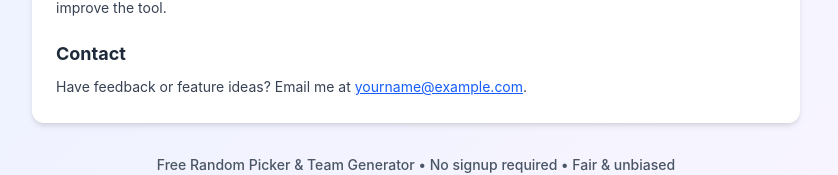
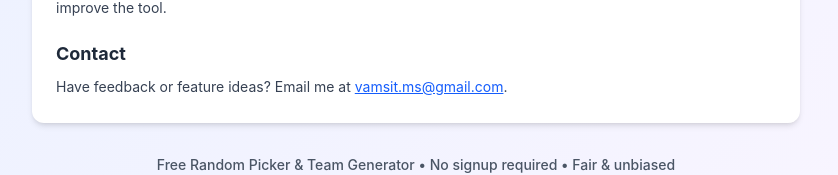
Before and after one commit to krishnavt/random-picker, a React (Vite) app: page / in a window 1280 px wide. Shown: the part 1241-1416 px from the top of the page, without its empty margins (224-1062 px from the left). Built offline with nearby package versions, Linux system fonts and the light colour scheme.

Commit message:
Fix option typo and update contact email

```diff
--- a/src/App.jsx
+++ b/src/App.jsx
@@ -361,7 +361,7 @@ function App() {
           <section>
             <h2 className="text-lg font-bold text-gray-800 mb-2">Contact</h2>
             <p className="text-sm text-gray-700 leading-relaxed">
-              Have feedback or feature ideas? Email me at <a href="mailto:yourname@example.com" className="underline text-blue-600 hover:text-blue-700">yourname@example.com</a>.
+              Have feedback or feature ideas? Email me at <a href="mailto:vamsit.ms@gmail.com" className="underline text-blue-600 hover:text-blue-700">vamsit.ms@gmail.com</a>.
             </p>
           </section>
         </div>
```
